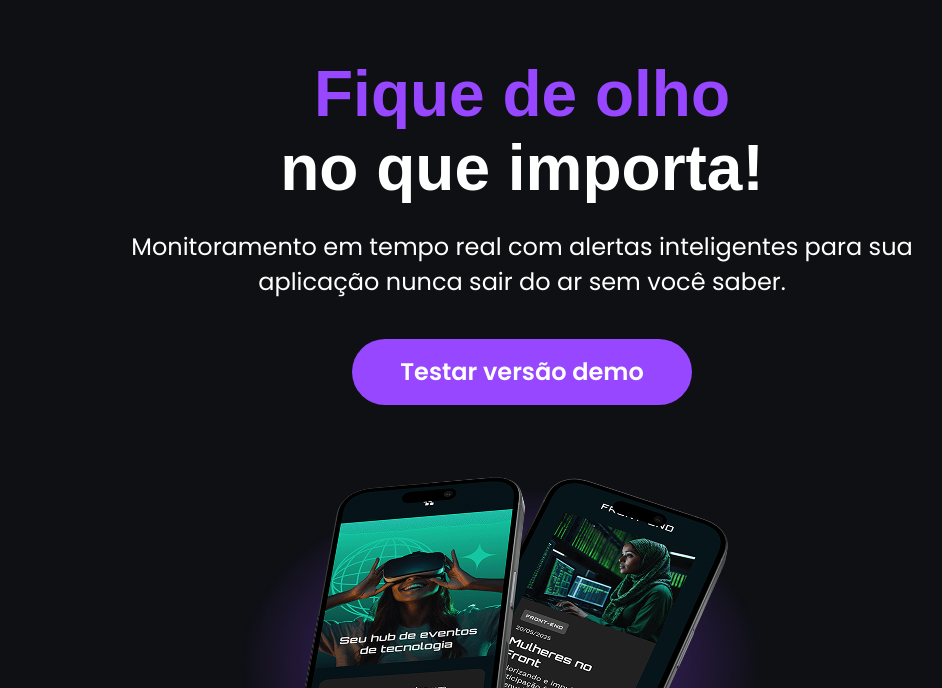
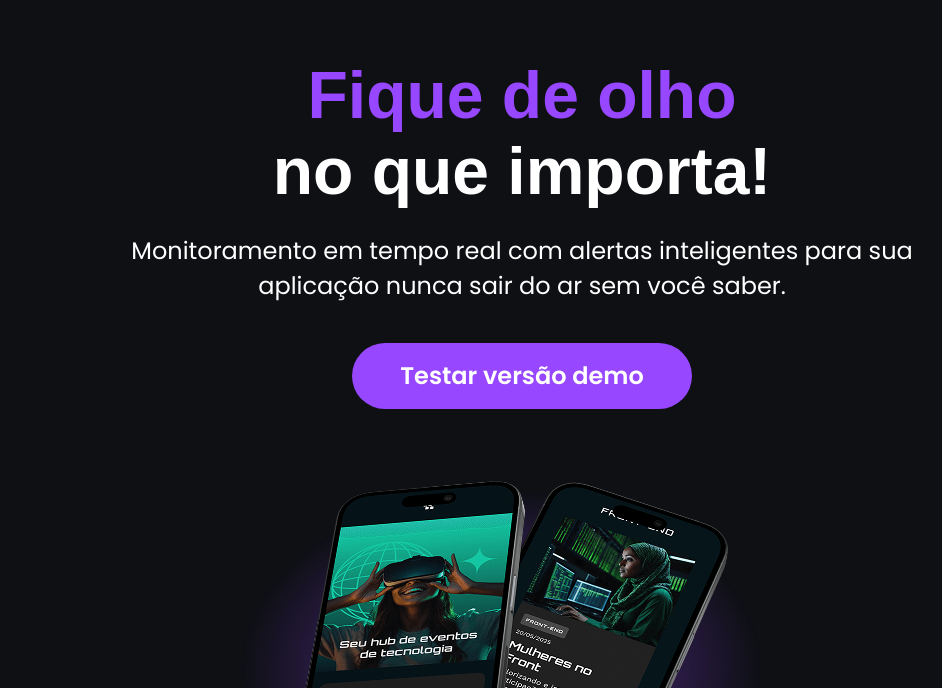
Before and after one commit to Everton87/Tecboard, a plain HTML site: page index.html in a window 1280 px wide. Shown: the part 112-800 px from the top of the page, without its empty margins (118-1060 px from the left). Drawn offline with Linux system fonts and the light colour scheme; a web font is replaced by a local one.

Commit message:
Altera tamanho de fonte do titulo

```diff
--- a/css/styles.css
+++ b/css/styles.css
@@ -23,7 +23,7 @@ h1, p, a {
 h1 {
     font-family: "Unbounded", sans-serif;
     font-weight: bold;
-    font-size: 64px;
+    font-size: 66px;
     text-align: center;
     margin-top: 60px;
     margin-bottom: 24px;
```
